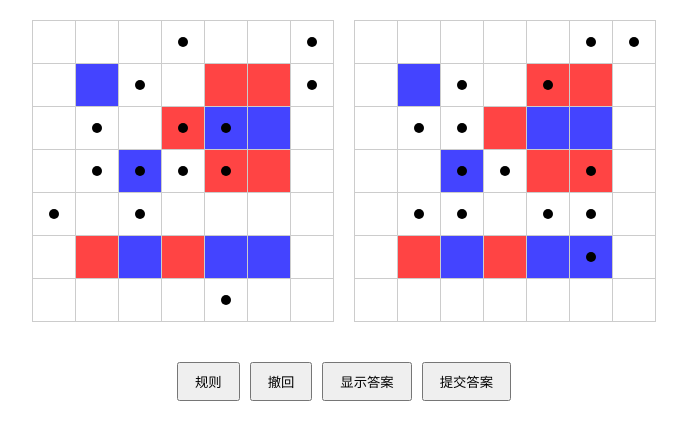
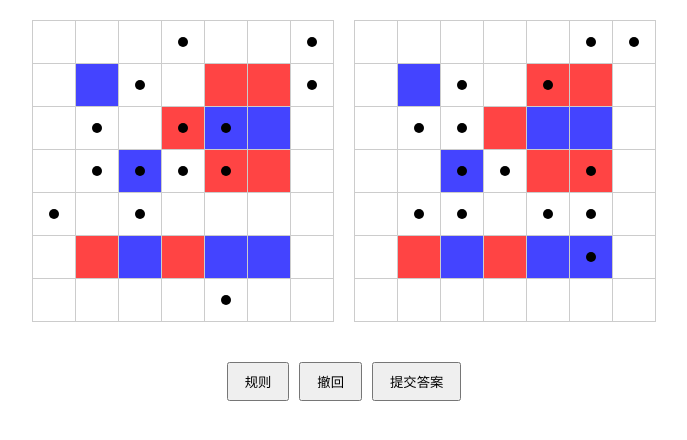
Before and after one commit to Game-X-123/Rotated_Matrix, a plain HTML site: page index.html in a window 1280 px wide. Shown: the whole page, without its empty margins (296-983 px from the left). Drawn offline with Linux system fonts and the light colour scheme.

Commit message:
index.html

```diff
--- a/index.html
+++ b/index.html
@@ -415,7 +415,6 @@ function initButtons() {
     container.innerHTML = `
         <button id="showRules">规则</button>
         <button id="undo">撤回</button>
-        <button id="showAnswer">显示答案</button>
         <button id="submit">提交答案</button>
     `;
 
```
